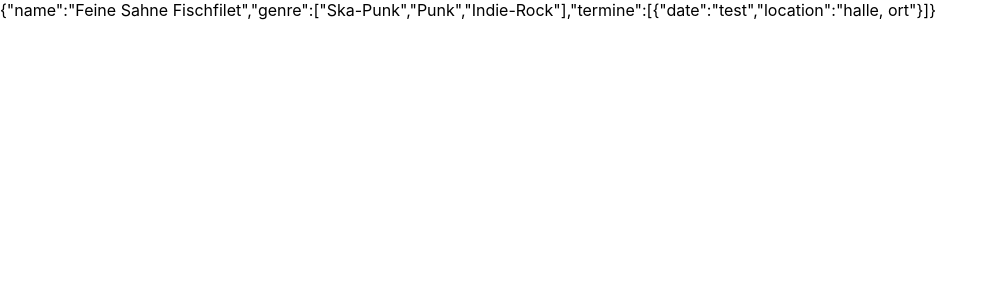
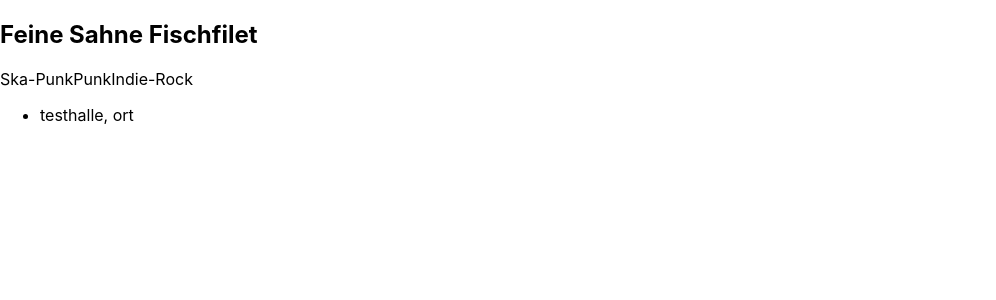
Before and after one commit to Alkawi/concert-overview, a React (Vite) app: page / in a window 1280 px wide. Shown: the top 300 px of the page, without its empty margins (0-996 px from the left). Built offline with nearby package versions, Linux system fonts and the light colour scheme.

Commit message:
Delete storybook & implement basic band structure

```diff
--- a/src/app/App.tsx
+++ b/src/app/App.tsx
@@ -1,5 +1,6 @@
 import React, { useState } from 'react';
 import styles from './App.module.css';
+import Band from './components/Band/Band';
 
 function App(): JSX.Element {
   const [bandList, setBandList] = useState([
@@ -12,9 +13,9 @@
 
   return (
     <div>
-      {bandList.map((band) => (
-        <div>{JSON.stringify(band)}</div>
-      ))}
+      {bandList.map((band) => {
+        return <Band key={band.name} payload={band} />;
+      })}
     </div>
   );
 }
--- /dev/null
+++ b/src/app/components/Band/Band.module.css
@@ -0,0 +1,9 @@
+.Band {
+  color: #000;
+  background: linear-gradient(180deg, #ffbb3b, #ffa90a);
+  font-size: 0.8em;
+  padding: 0.8em 2em;
+  border: none;
+  border-radius: 0.4em;
+  text-transform: uppercase;
+}
--- /dev/null
+++ b/src/app/components/Band/Band.tsx
@@ -0,0 +1,34 @@
+import React from 'react';
+import styles from './Band.module.css';
+
+type BandObj = {
+  name: string;
+  genre: string[];
+  termine: { date: string; location: string }[];
+};
+
+type BandProps = {
+  payload: BandObj;
+};
+
+function Band({ payload }: BandProps): JSX.Element {
+  const { name, genre, termine } = payload;
+  return (
+    <div>
+      <h2>{name}</h2>
+      <span>{genre}</span>
+      <ul>
+        {termine.map((termin) => {
+          return (
+            <li>
+              <span>{termin.date}</span>
+              <span>{termin.location}</span>
+            </li>
+          );
+        })}
+      </ul>
+    </div>
+  );
+}
+
+export default Band;
```
Also changed, not shown: 2 other files (tests, documents, lock files or other folders).
